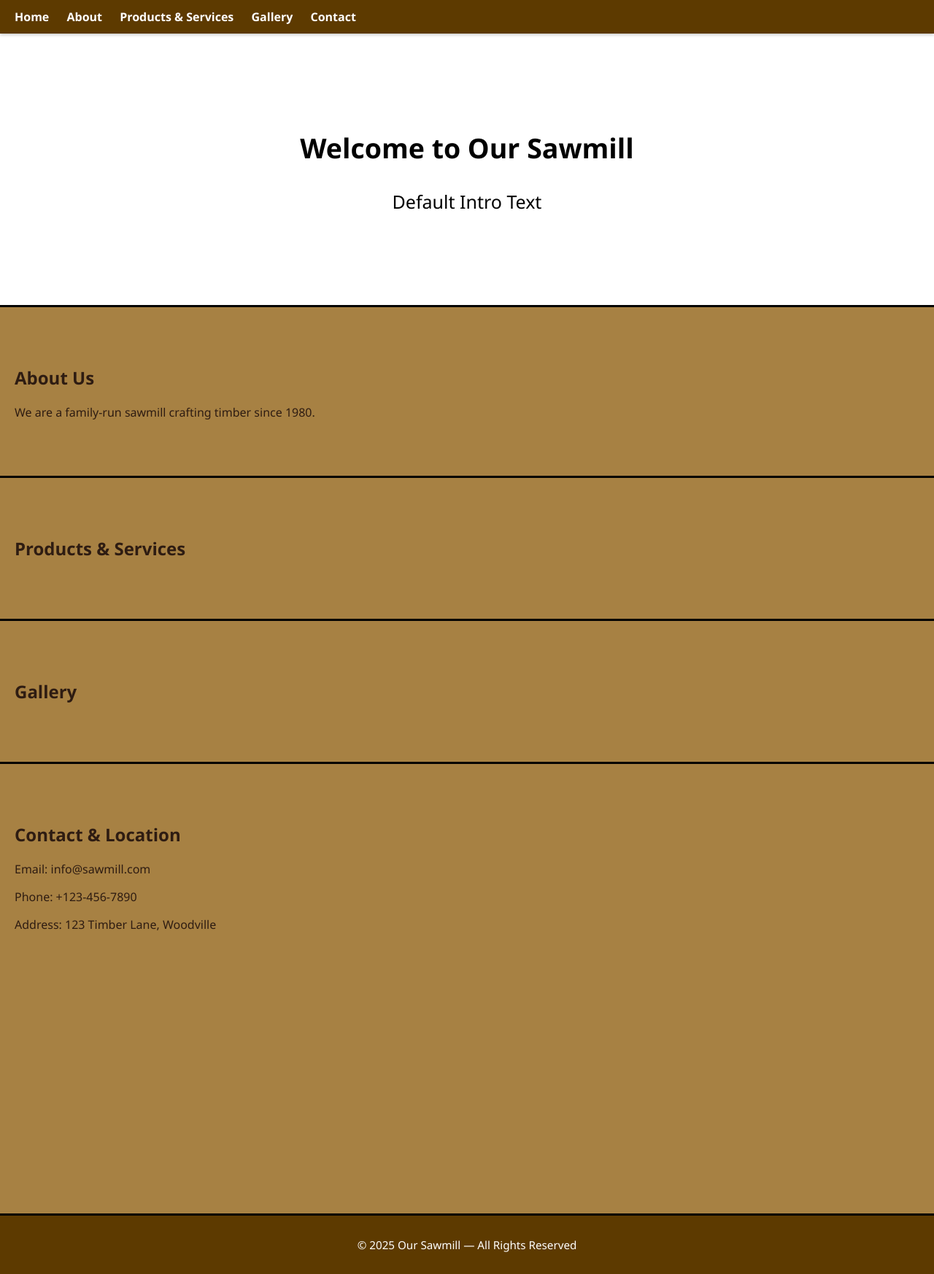
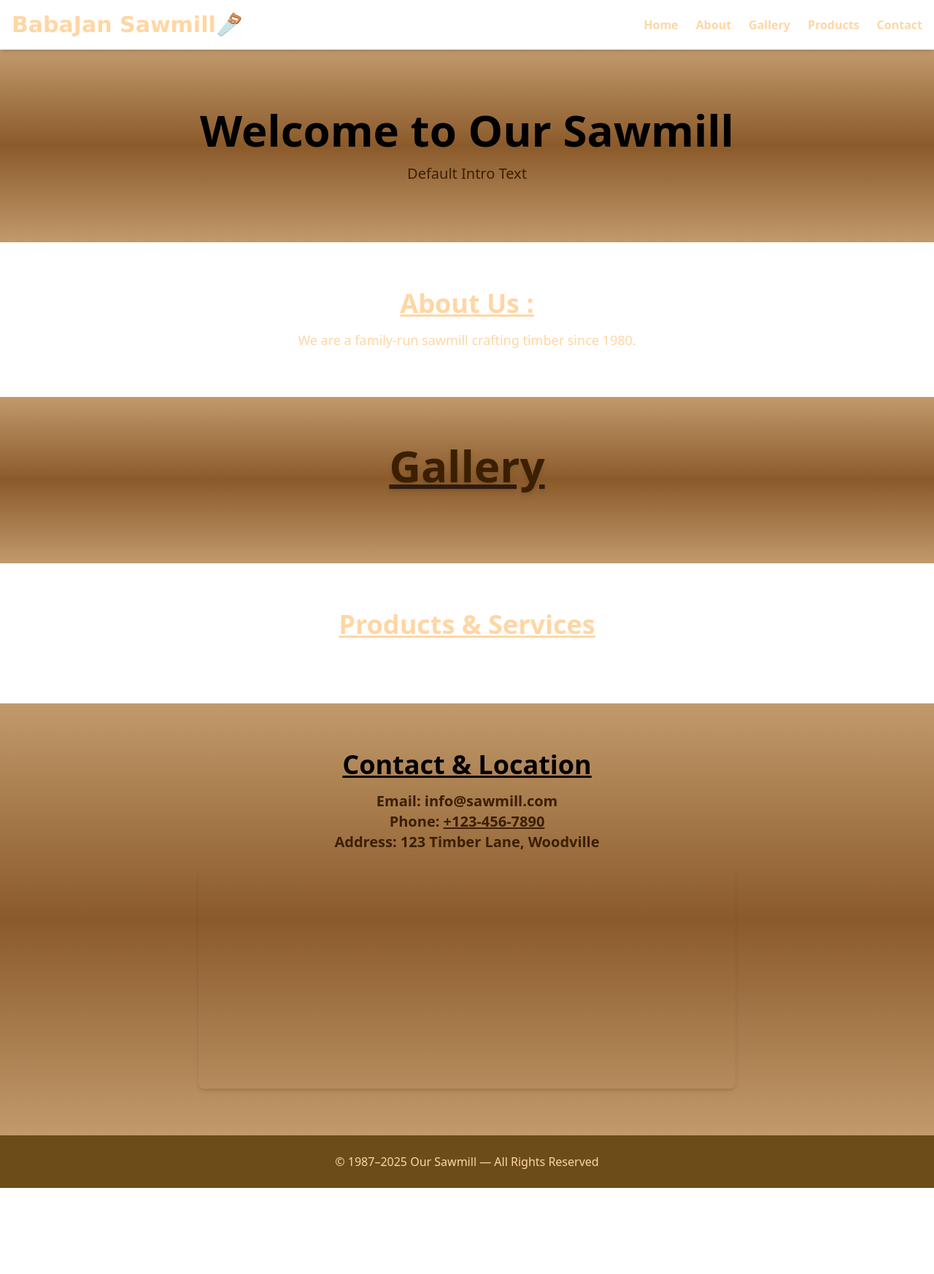
Before and after one commit to owaies/Sawmill, a Django app: page / in a window 1280 px wide. Shown: the whole page at 73% size. After the commit the page ends 1628 px from the top, so only its background shows below. Run offline with Django 5.2, Linux system fonts and the light colour scheme; data comes from the database, SQL or seed files in the repository; some libraries are stand-ins or nearby versions.

Commit message:
Your message

```diff
--- a/core/models.py
+++ b/core/models.py
@@ -24,3 +24,17 @@
 
     def __str__(self):
         return f"{self.section} - {self.key}"
+class BackgroundImage(models.Model):
+    section = models.CharField(max_length=20, choices=[
+        ('navbar', 'Navbar'),
+        ('home', 'Home'),
+        ('about', 'About'),
+        ('gallery', 'Gallery'),
+        ('products', 'Products'),
+        ('contact', 'Contact'),
+        ('footer', 'Footer'),
+    ])
+    image = models.ImageField(upload_to='backgrounds/')
+
+    def __str__(self):
+        return self.section
--- a/core/templates/index.html
+++ b/core/templates/index.html
@@ -4,166 +4,130 @@
 <head>
   <meta charset="UTF-8" />
   <title>Sawmill | Home</title>
-  <link rel="stylesheet" href="styles.css" />
+  <meta name="viewport" content="width=device-width, initial-scale=1.0">
+  <script src="https://cdn.tailwindcss.com"></script>
   <style>
-  body {
-  font-family: 'Segoe UI', sans-serif;
-  margin: 0;
-  background-color: #FAF3E0; /* Light Woodgrain */
-  color: #2E1C12; /* Deep Bark */
+    html {
       scroll-behavior: smooth;
     }
-
-nav {
-  position: sticky;
-  top: 0;
-  background-color: #5D3A00; /* Dark Walnut */
-  padding: 12px 20px;
-  z-index: 1000;
-  box-shadow: 0 2px 4px rgba(0, 0, 0, 0.2);
+    @keyframes fadeIn {
+      to { opacity: 1; }
+    }
+    .animate-fadeIn {
+      opacity: 0;
+      animation: fadeIn 0.8s ease forwards;
     }
 
-nav a {
-  color: #ffffff;
-  margin-right: 20px;
-  text-decoration: none;
-  font-weight: 600;
-  transition: color 0.3s ease;
+    header {
+      background:linear-gradient(to bottom, #C19A6B, #8B5A2B, #C19A6B );
+;
+      color:black;
     }
 
     nav a:hover {
       text-decoration: underline;
-  color: #D2B48C; /* Golden Oak */
-}
+      color:#3B1F00;
 
-section {
-  padding: 60px 20px;
-  border-bottom: 3px solid #000000;
-  background-color: #a78143;
-}
-
-.hero {
-  background-image: url("{% static 'images/home.jpeg' %}");
-  background-size: cover;
-  background-position: center;
-  background-color: #ffffff;
-  background-repeat: no-repeat;
-  padding: 100px 20px;
-  text-align: center;
-  color: #000000;
-  font-size: 25px;
-}
-
-
-
-.gallery-grid {
-  display: grid;
-  grid-template-columns: repeat(auto-fit, minmax(200px, 1fr));
-  gap: 12px;
-  margin-top: 20px;
-}
-
-.gallery-grid img {
-  width: 220px;
-  height: 200px;
-  border-radius: 6px;
-  object-fit: cover;
-  box-shadow: 0 2px 5px rgba(0, 0, 0, 0.1);
-
-  /* Animation */
-  opacity: 0;
-  transform: scale(1.0);
-  animation: fadeInScale 0.6s ease-in-out forwards;
-  transition: transform 0.4s ease, box-shadow 0.3s ease;
-}
-.gallery-grid img:hover {
-  transform: scale(1.1); /* Zoom in */
-  box-shadow: 0 8px 16px rgba(0, 0, 0, 0.2); /* Enhanced shadow */
-}
-/* Optional: stagger the animation per image */
-.gallery-grid img:nth-child(1) { animation-delay: 0.1s; }
-.gallery-grid img:nth-child(2) { animation-delay: 0.2s; }
-.gallery-grid img:nth-child(3) { animation-delay: 0.3s; }
-/* Add more as needed or use JS to automate */
-
-@keyframes fadeInScale {
-  to {
-    opacity: 1;
-    transform: scale(1);
-  }
-}
-
-
-footer {
-  text-align: center;
-  padding: 30px;
-  background-color: #5D3A00;
-  color: #ffffff;
-  font-size: 0.95em;
     }
 
   </style>
 </head>
-<body>
+<body class="text-[#2E1C12] font-sans bg-cover bg-center" >
 
-  <nav style="background-image: url('{{ home_bg_url }}'); background-size: cover; background-position: center;">
-    <a href="#home">Home</a>
-    <a href="#about">About</a>
-    <a href="#products">Products & Services</a>
-    <a href="#gallery">Gallery</a>
-    <a href="#contact">Contact</a>
+  <!-- Navbar -->
+  <header class="sticky top-0 z-50 bg-[]/90 backdrop-blur shadow-md"  style="background-image: url('{{ home_bg_url }}'); background-size: cover;">
+    <div class="max-w-7xl mx-auto px-4 py-4 flex items-center justify-between">
+      <a href="#" class="text-[#ffd6a4] text-3xl font-bold " style="font-family:'Lucida Sans', 'Lucida Sans Regular', 'Lucida Grande', 'Lucida Sans Unicode', Geneva, Verdana, sans-serif"> BabaJan Sawmill🪚</a>
+      <button id="menuBtn" class="sm:hidden text-[#ffd6a4] text-2l font-bold">
+        <svg class="w-6 h-6" fill="none" stroke="currentColor" viewBox="0 0 24 24">
+          <path stroke-linecap="round" stroke-linejoin="round" stroke-width="2"
+            d="M4 6h16M4 12h16M4 18h16" />
+        </svg>
+      </button>
+      <nav class="hidden sm:flex space-x-6">
+        <a href="#home" class="text-[#ffd6a4] text-2l font-bold">Home</a>
+        <a href="#about" class="text-[#ffd6a4] text-2l font-bold">About</a>
+        <a href="#gallery" class="text-[#ffd6a4] text-2l font-bold">Gallery</a>
+        <a href="#products" class="text-[#ffd6a4] text-2l font-bold">Products</a>
+        <a href="#contact" class="text-[#ffd6a4] text-2l font-bold">Contact</a>
       </nav>
+    </div>
+    <div id="mobileMenu"class="sm:hidden hidden px-4 py-4 bg-white/95 flex flex-row items-center justify-center space-x-6 text-[#ffd6a4] text-center" style="background-image: url('{{ home_bg_url }}'); background-size: cover; background-position: center;">
+      <a href="#home" class="text-[#ffd6a4] text-2l font-bold">Home</a>
+      <a href="#about" class="text-[#ffd6a4] text-2l font-bold">About</a>
+      <a href="#gallery" class="text-[#ffd6a4] text-2l font-bold">Gallery</a>
+      <a href="#products" class="text-[#ffd6a4] text-2l font-bold">Products</a>
+      <a href="#contact" class="text-[#ffd6a4] text-2l font-bold">Contact</a>
+    </div>
+  </header>
 
-  <!-- Home Section -->
-  <section id="home" class="hero" style="background-image: url('{{ home_bg_url }}'); background-size: cover; background-position: center;">
-  <h1>{{ home.hero_text }}</h1>
-  <p>{{ home.intro_text }}</p>
+  <!-- Hero Section -->
+  <section id="home" class="text-center py-20 bg-cover bg-center" style="background: linear-gradient(to bottom, #C19A6B, #8B5A2B, #C19A6B);">
+    <div class="max-w-4xl mx-auto px-4">
+      <h1 class="text-6xl font-bold text-black">{{ home.hero_text }}</h1>
+      <p class="text-xl text-[#3B1F00] mt-4">{{ home.intro_text }}</p>
+    </div>
+  </section>
+
+  <!-- About Section -->
+  <section id="about" class="py-16 text-center text-[#ffd6a4]" style="background-image: url('{{ home_bg_url }}'); background-size: cover;">
+    <div class="max-w-3xl mx-auto px-4">
+      <h2 class="text-4xl font-bold mb-4" style="text-decoration: underline;">About Us : </h2>
+      <p class="text-lg">{{ about.text }}</p>
+    </div>
+  </section>
+
+  <!-- Gallery Section -->
+ <section id="gallery" class="py-16" style="background: linear-gradient(to bottom, #C19A6B, #8B5A2B, #C19A6B );text-decoration: underline;">
+  <div class="max-w-6xl mx-auto px-4">
+    <h2 class="text-6xl font-semibold text-center mb-10 text-[#3B1F00] drop-shadow-md">Gallery</h2>
+    <div class="grid grid-cols-1 sm:grid-cols-2 md:grid-cols-3 gap-6 justify-items-center">
+      {% for image in gallery_images %}
+        <img src="{{ image }}" alt="{{ image.alt_text }}" class="w-72 h-64 rounded-lg object-cover transform transition duration-300 hover:scale-110 shadow-md animate-fadeIn">
+      {% endfor %}
+    </div>
+  </div>
 </section>
 
 
-  <!-- About Section -->
-  <section id="about" style="background-image: url('{{ home_bg_url }}'); background-size: cover; background-position: center;">
-    <h2>About Us</h2>
-    <p>{{ about.text }}</p>
-  </section>
-
-  <!-- Products & Services Section -->
-  <section id="products" style="background-image: url('{{ home_bg_url }}'); background-size: cover; background-position: center;">
-    <h2>Products & Services</h2>
-    <ul>
+  <!-- Products Section -->
+  <section id="products" class="py-16 text-center text-[#ffd6a4]" style="background-image: url('{{ home_bg_url }}'); background-size: cover;text-decoration: underline;">
+    <div class="max-w-4xl mx-auto px-4">
+      <h2 class="text-4xl font-bold mb-6">Products & Services</h2>
+      <ul class="list-disc list-inside text-lg text-left mx-auto max-w-md">
         {% for product in products %}
           <li>{{ product }}</li>
         {% endfor %}
       </ul>
-  </section>
-
-  <!-- Gallery Section -->
-  <section id="gallery" style="background-image: url('{{ home_bg_url }}'); background-size: cover; background-position: center;">
-    <h2>Gallery</h2>
-    <div class="gallery-grid">
-      {% for image in gallery_images %}
-        <img src="{{ image }}" alt="{{ image.alt_text }}" />
-      {% endfor %}
     </div>
   </section>
 
   <!-- Contact Section -->
-  <section id="contact" style="background-image: url('{{ home_bg_url }}'); background-size: cover; background-position: center;">
-    <h2>Contact & Location</h2>
-    <p>Email: {{ contact.email }}</p>
-    <p>Phone: {{ contact.phone }}</p>
-    <p>Address: {{ contact.address }}</p>
-    <div style="margin-top: 20px;">
-      <iframe
-  src="https://maps.google.com/maps?q=NearlTI,+Kavalagundi+Post,+B.H.Road,+BHADRAVATHI-577301,+Shivamogga+Dist.&t=&z=13&ie=UTF8&iwloc=&output=embed" width="100%" height="300" style="border:0;" allowfullscreen=""
-  loading="quick">
-</iframe>
+  <section id="contact" class="py-16 text-center" style="background: linear-gradient(to bottom, #C19A6B, #8B5A2B, #C19A6B );">
+  <div class="max-w-3xl mx-auto px-4">
+    <h2 class="text-4xl font-bold mb-4 text-black" style="text-decoration : underline ">Contact & Location</h2>
+    <p class="text-[#3B1F00] text-xl font-semibold">Email: {{ contact.email }}</p>
+    <p class="text-[#3B1F00] text-xl font-semibold">Phone: <a href="tel:{{ contact.phone }}" class="underline hover:text-orange-700">{{ contact.phone }}</a></p>
+    <p class="text-[#3B1F00] text-xl font-semibold">Address: {{ contact.address }}</p>
+    <div class="mt-6">
+      <iframe src="{{ contact_map_url }}" width="100%" height="300" class="rounded-lg shadow-md border-0" allowfullscreen="" loading="eager"></iframe>
+    </div>
   </div>
 </section>
 
-  <footer>
-    &copy; 2025 Our Sawmill — All Rights Reserved
+
+  <!-- Footer -->
+  <footer class="text-[#ffd6a4] py-6 text-center bg-[#5D3A00]/90 backdrop-blur" style="background-image: url('{{ home_bg_url }}'); background-size: cover;">
+    &copy; 1987–2025 Our Sawmill — All Rights Reserved
   </footer>
 
+  <!-- Mobile Menu Script -->
+  <script>
+    const btn = document.getElementById('menuBtn');
+    const menu = document.getElementById('mobileMenu');
+    btn.addEventListener('click', () => {
+      menu.classList.toggle('hidden');
+    });
+  </script>
 </body>
 </html>
--- a/core/urls.py
+++ b/core/urls.py
@@ -1,6 +1,6 @@
 from django.urls import path, include
 from rest_framework.routers import DefaultRouter
-from .views import index_view,SiteContentViewSet, login_view, admin_panel_view
+from .views import index_view,SiteContentViewSet, login_view, admin_panel_view,  save_content
 
 router = DefaultRouter()
 router.register(r'content', SiteContentViewSet)
@@ -10,5 +10,5 @@
     path('api/', include(router.urls)),
     path('login/', login_view, name='login'),
     path('admin-panel/', admin_panel_view, name='admin_panel'),
-
+    path('api/content/', save_content, name='save_content'),
 ]
--- a/core/views.py
+++ b/core/views.py
@@ -55,7 +55,7 @@
     contact_email = contact.filter(key='email').first().value if contact.filter(key='email').exists() else 'info@sawmill.com'
     contact_phone = contact.filter(key='phone').first().value if contact.filter(key='phone').exists() else '+123-456-7890'
     contact_address = contact.filter(key='address').first().value if contact.filter(key='address').exists() else '123 Timber Lane, Woodville'
-    contact_map_url = contact.filter(key='mapUrl').first().value if contact.filter(key='mapUrl').exists() else 'https://maps.google.com/?q=123+Timber+Lane,+Woodville&output=embed'
+    contact_map_url = contact.filter(key__iexact='mapUrl').first().value if contact.filter(key__iexact='mapUrl').exists() else ...
     primary_color = theme.filter(key='primaryColor').first().value if theme.filter(key='primaryColor').exists() else '#5D3A00'
     secondary_color = theme.filter(key='secondaryColor').first().value if theme.filter(key='secondaryColor').exists() else '#D2B48C'
     background_color = theme.filter(key='backgroundColor').first().value if theme.filter(key='backgroundColor').exists() else '#FAF3E0'
```
Also changed, not shown: core/migrations/0004_backgroundimage.py (added), media/images/Screenshot_2025-05-15_174740.png (added), media/images/Screenshot_2025-05-15_174830.png (added), media/images/bg_Xpp1C15.jpg (added), media/images/gm_tbdzWt9.jpg (added), media/images/nav_DNhp733.jpg (added), media/images/nav_HhRvjTj.jpg (added), media/images/nav_NAg5Y94.jpg (added). Lines whose indentation alone changed are shown as unchanged.
